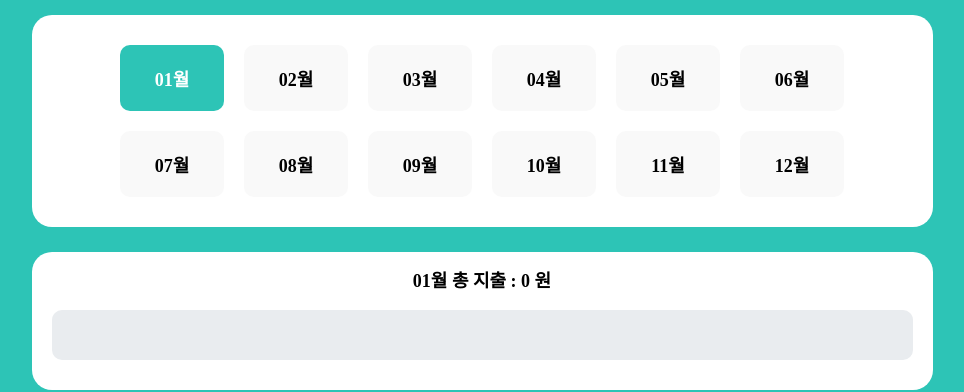
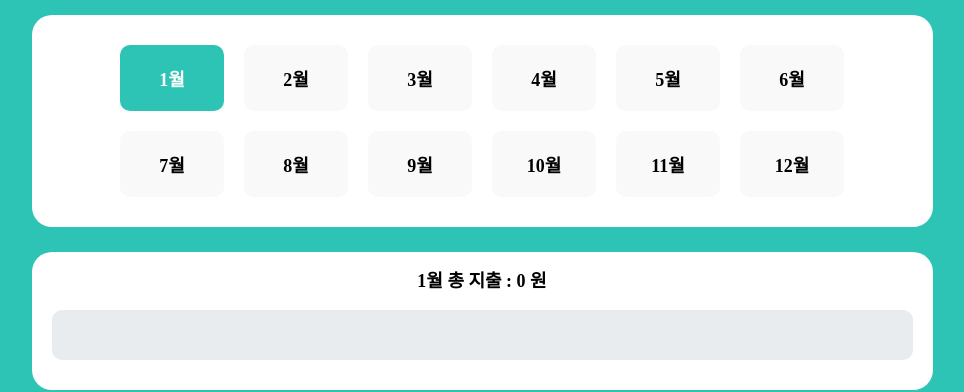
Before and after one commit to leeejin/personalExpenditureManagement, a React (Vite) app: page / in a window 1280 px wide. Shown: the part 194-586 px from the top of the page, without its empty margins (158-1122 px from the left). Built offline with nearby package versions, Linux system fonts and the light colour scheme.

Commit message:
월 데이터포맷 수정

```diff
--- a/src/components/GraphRecords/GraphRecords.jsx
+++ b/src/components/GraphRecords/GraphRecords.jsx
@@ -96,7 +96,8 @@ function GraphRecords({ selectedMonth, expendedDatas }) {
   return (
     <>
       <Font>
-        {selectedMonth}월 총 지출 : {handleTotalCost().toLocaleString()} 원
+        {parseInt(selectedMonth)}월 총 지출 :{" "}
+        {handleTotalCost().toLocaleString()} 원
       </Font>
       <GraphBack>
         {arr.map((data, i) => (
--- a/src/components/MonthRecords/MonthRecords.jsx
+++ b/src/components/MonthRecords/MonthRecords.jsx
@@ -42,7 +42,7 @@ function MonthRecords({ selectedMonth, handleChangeDate }) {
           onClick={() => handleChangeDate(month)}
           selected={selectedMonth === month}
         >
-          <FontSpan>{month}월</FontSpan>
+          <FontSpan>{parseInt(month)}월</FontSpan>
         </DateButton>
       ))}
     </>
```
